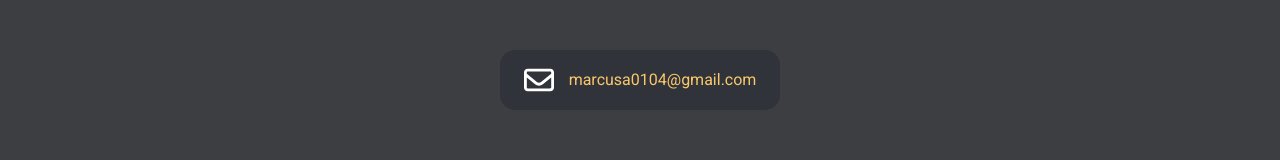
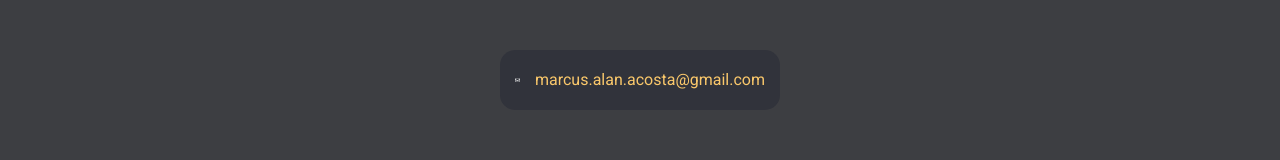
Before and after one commit to marcusacosta/Marcus-Acosta-Portfolio, a Next.js app: page / in a window 1280 px wide. Shown: the part 2169-2329 px from the top of the page. Built offline with nearby package versions, Linux system fonts and the light colour scheme; a web font is replaced by a local one.

Commit message:
fifth commit

```diff
--- a/components/Contact.js
+++ b/components/Contact.js
@@ -5,7 +5,7 @@
       <div>
         <div className="box">
           <svg xmlns="http://www.w3.org/2000/svg" viewBox="0 0 512 512"><path d="M0 128C0 92.65 28.65 64 64 64H448C483.3 64 512 92.65 512 128V384C512 419.3 483.3 448 448 448H64C28.65 448 0 419.3 0 384V128zM48 128V150.1L220.5 291.7C241.1 308.7 270.9 308.7 291.5 291.7L464 150.1V127.1C464 119.2 456.8 111.1 448 111.1H64C55.16 111.1 48 119.2 48 127.1L48 128zM48 212.2V384C48 392.8 55.16 400 64 400H448C456.8 400 464 392.8 464 384V212.2L322 328.8C283.6 360.3 228.4 360.3 189.1 328.8L48 212.2z"/></svg>
-          <a href="mailto:marcusa0104@gmail.com">marcusa0104@gmail.com</a>
+          <a href="mailto:marcus.alan.acosta@gmail.com">marcus.alan.acosta@gmail.com</a>
         </div>
         <br />
       </div>
```
